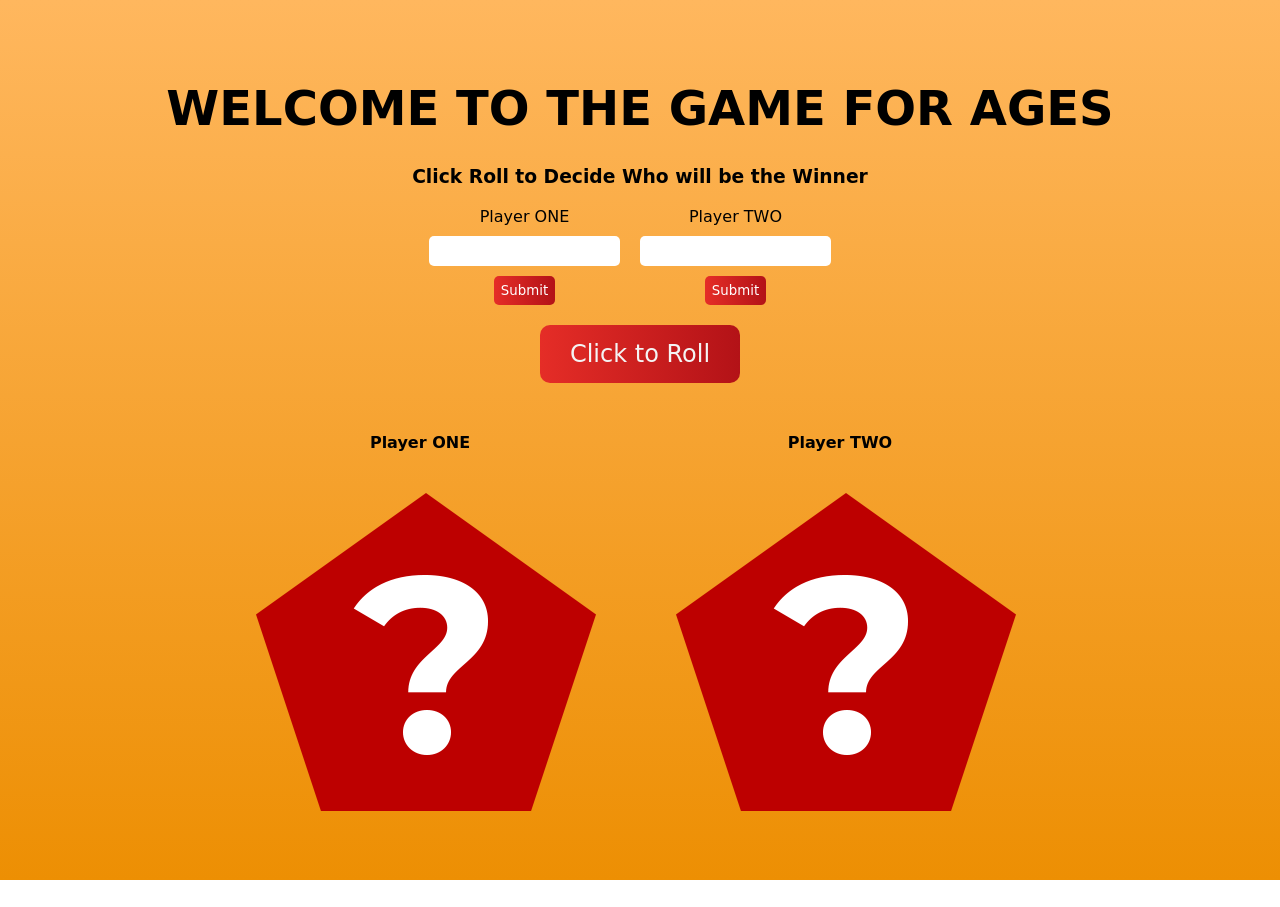
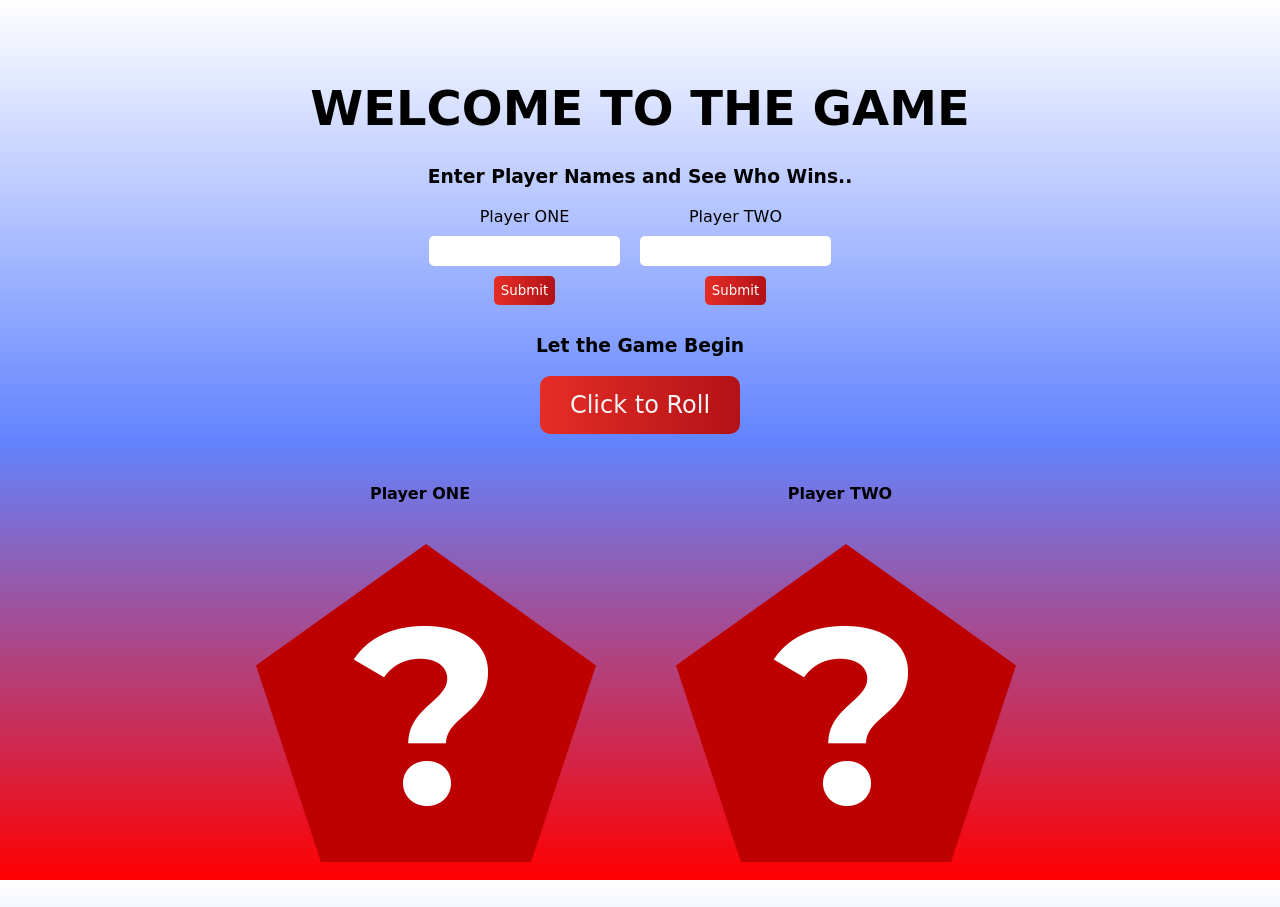
Before and after one commit to zeyneparslanj/dice_game, a plain HTML site: page index.html in a window 1280 px wide. Before the commit the page ends 880 px from the top, so only its background shows below. Drawn offline with Linux system fonts and the light colour scheme; some packages are replaced by stand-ins of ours; a script that the page names is missing; a web font is replaced by a local one.

Commit message:
bacground

```diff
--- a/index.html
+++ b/index.html
@@ -10,8 +10,8 @@
 <body>
 
 <div class="dice-game">
-    <h1>WELCOME TO THE GAME FOR AGES</h1>
-    <h3>Click Roll to Decide Who will be the Winner</h3>
+    <h1>WELCOME TO THE GAME</h1>
+    <h3>Enter Player Names and See Who Wins.. <br> </h3>
 
     <div class="player-names">
         <div class="first-player">
@@ -26,7 +26,7 @@
         </div>
     </div>
 
-
+    <h3>Let the Game Begin</h3>
     <button id="btn" class="btn"> Click to Roll</button>
     <div class="rolls">
         <div class="roll">
--- a/main.css
+++ b/main.css
@@ -9,7 +9,15 @@
 }
 
 body {
-  background: linear-gradient(to bottom, #ffb75e, #ed8f03);
+  background: linear-gradient(to bottom);
+  /* background-color: #a9c9ff; */
+  /* background-image: linear-gradient(180deg, #a9c9ff 0%, #ffbbec 100%); */
+  /* background-color: #D9AFD9;
+background-image: linear-gradient(0deg, #D9AFD9 0%, #97D9E1 100%); */
+background-color: #FFFFFF;
+background-image: linear-gradient(180deg, #FFFFFF 0%, #6284FF 50%, #FF0000 100%);
+
+
   height: 100vh;
   overflow: hidden;
   width: 100vw;
```
